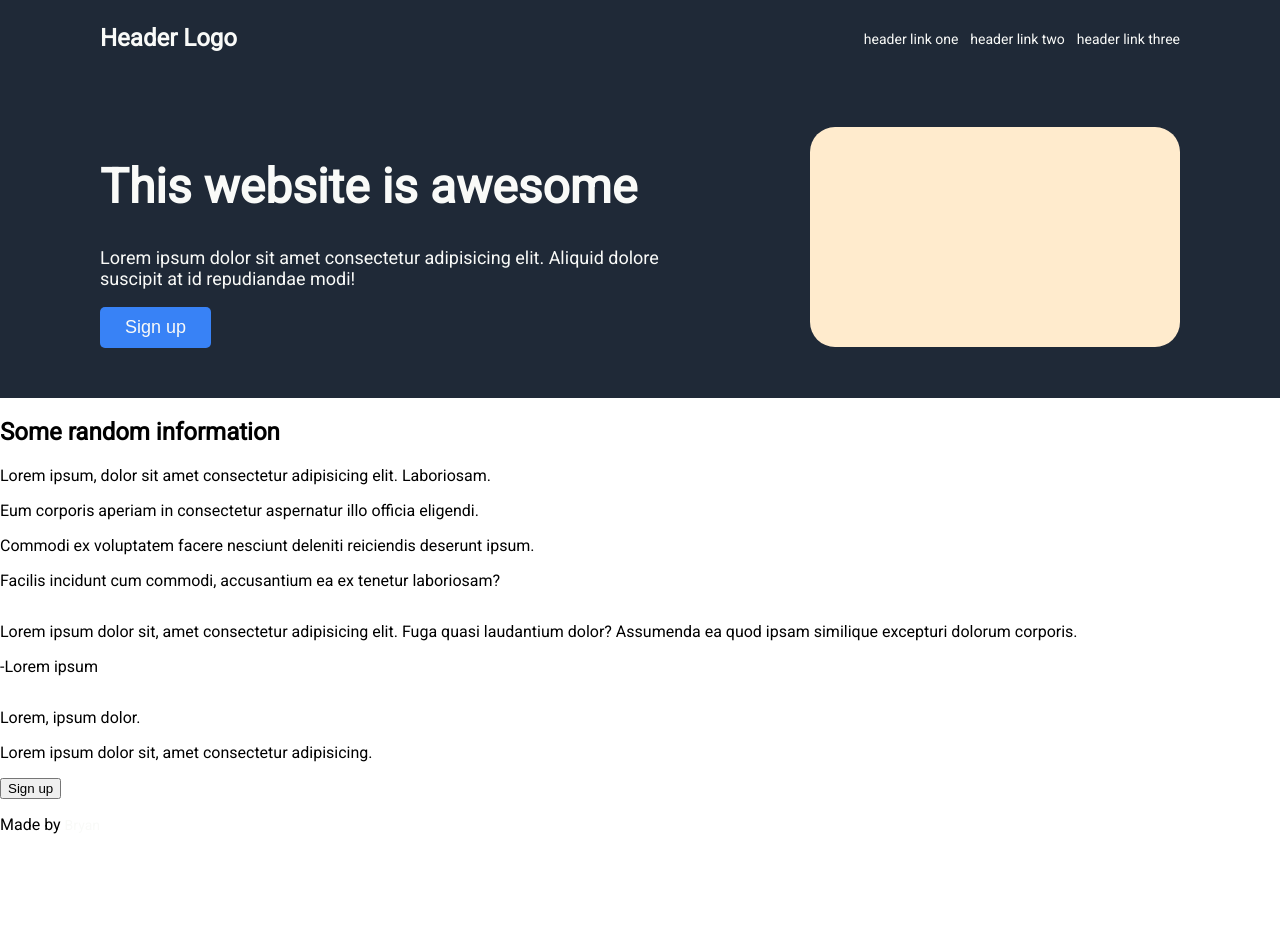
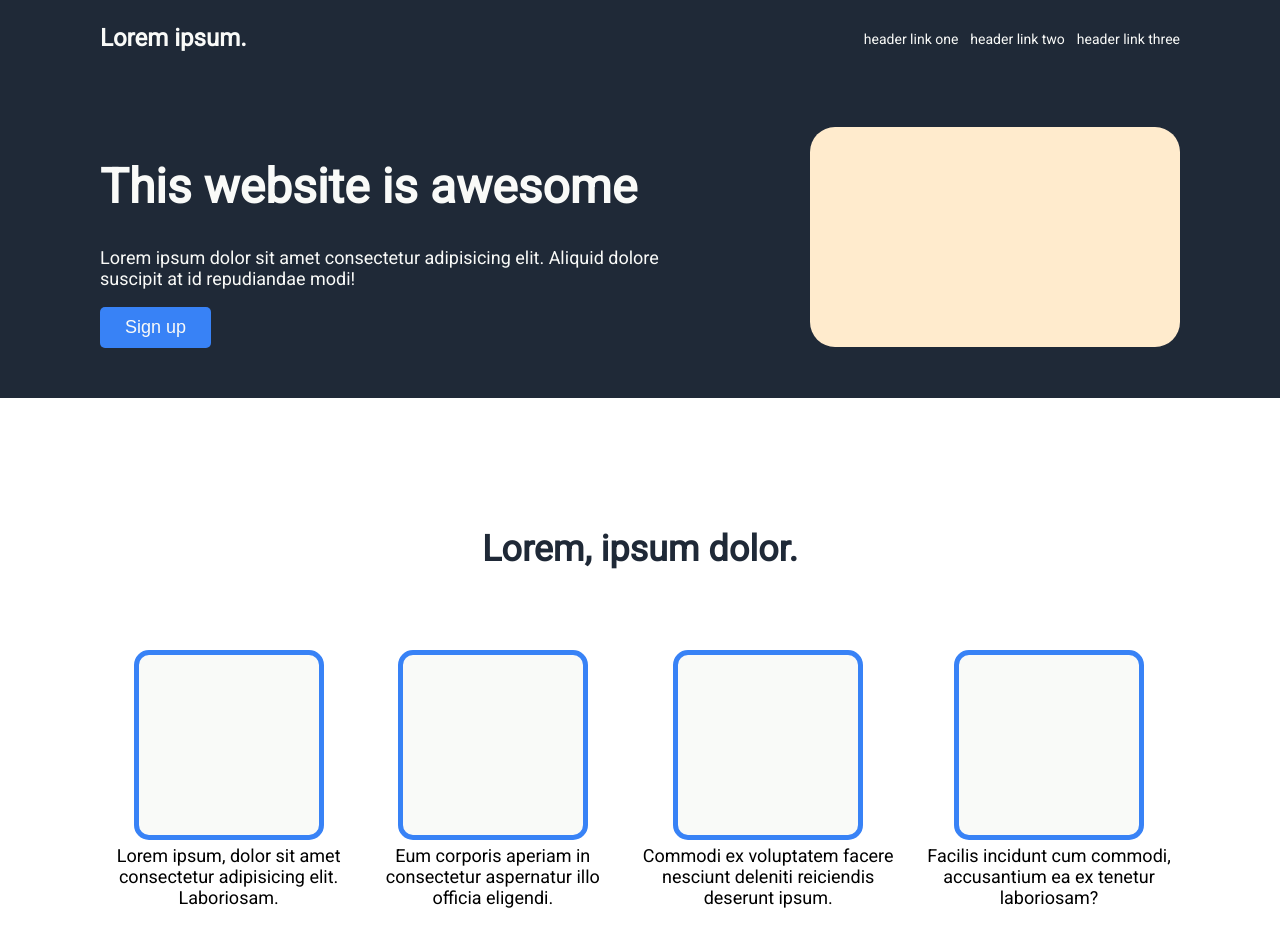
Before and after one commit to BryanMed/landing-page, a plain HTML site: page index.html in a window 1280 px wide. Shown: the top 952 px of the page. Before the commit the page ends 850 px from the top, so only its background shows below. Drawn offline with Linux system fonts and the light colour scheme.

Commit message:
Complete information styling section

```diff
--- a/index.html
+++ b/index.html
@@ -12,7 +12,7 @@
 </head>
 <body>
     <header>
-        <p>Header Logo</p>
+        <p>Lorem ipsum.</p>
         <ul>
             <li><a href="#">header link one</a></li>
             <li><a href="#">header link two</a></li>
@@ -32,7 +32,9 @@
     </div>
 
     <div class="information">
-        <h2>Some random information</h2>
+        <h2>Lorem, ipsum dolor.</h2>
+
+        <div class="cards">
             <div class="card">
                 <div class="figure"></div>
                 <p>Lorem ipsum, dolor sit amet consectetur adipisicing elit. Laboriosam.</p>
@@ -50,6 +52,8 @@
                 <p>Facilis incidunt cum commodi, accusantium ea ex tenetur laboriosam?</p>
             </div>
         </div>
+    </div>
+
 
     <div class="quote">
         <p>Lorem ipsum dolor sit, amet consectetur adipisicing elit. Fuga quasi laudantium dolor? Assumenda ea quod ipsam similique excepturi dolorum corporis.</p>
--- a/style.css
+++ b/style.css
@@ -74,3 +74,42 @@ h1{
     height: 220px;
     border-radius: 25px;
 }
+
+.information{
+    display: flex;
+    flex-direction: column;
+    align-items: center;
+    justify-content: space-between;
+    gap: 50px;
+    padding: 100px;
+}
+
+.cards{
+    display: flex;
+    gap: 10px;
+}
+
+.card{
+    display: flex;
+    flex-direction: column;
+    align-items: center;
+}
+h2{
+    font-size: 36px;
+    font-weight: 800;
+    color: #1f2937;
+}
+
+.card p{
+    font-size: 18px;
+    text-align: center;
+    margin: 5px;
+}
+
+.figure{
+    width: 180px;
+    height: 180px;
+    border-radius: 15px;
+    border: 5px solid #3882F6;
+    background-color: #F9FAF8;
+}
```
Lines whose indentation alone changed are shown as unchanged.
